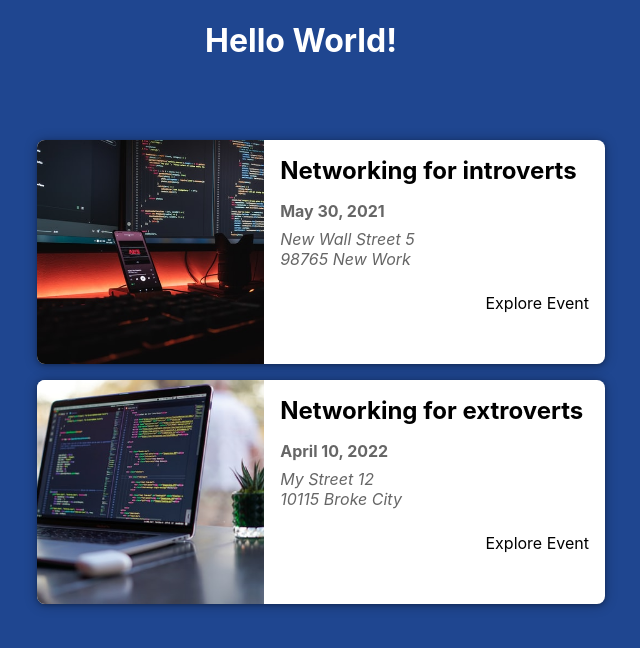
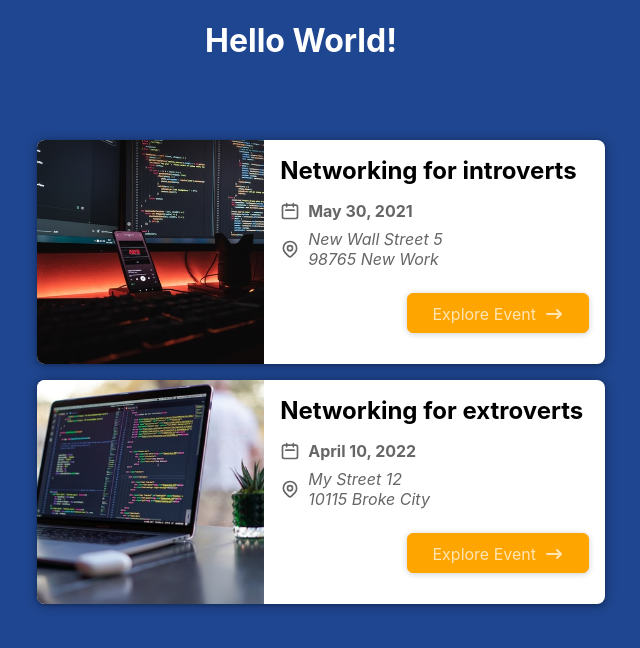
Before and after one commit to yavallejo/Events-App, a Next.js app: page / in a window 1280 px wide. Shown: the top 648 px of the page, without its empty margins (339-979 px from the left). Built offline with nearby package versions, Linux system fonts and the light colour scheme.

Commit message:
feat: :sparkles: Add component button

```diff
--- a/components/events/EventItem.jsx
+++ b/components/events/EventItem.jsx
@@ -1,5 +1,8 @@
-import Link from "next/link";
+import Button from "../ui/Button";
+import DateIcon from "../icons/DateIcon";
 import classes from "./EventItem.module.css";
+import AddressIcon from "../icons/AddresIcon";
+import ArrowRightIcon from "../icons/ArrowRightIcon";
 const EventItem = (props) => {
     const { title, image, location, id, date } = props;
     const humanReadableDate = new Date(date).toLocaleDateString("en-US", {
@@ -16,13 +19,20 @@
                 <div className={classes.summary}>
                     <h2>{title}</h2>
                     <div className={classes.date}>
+                        <DateIcon />
                         <time>{humanReadableDate}</time>
                     </div>
                     <div className={classes.address}>
+                        <AddressIcon />
                         <address>{formattedAddress}</address>
                     </div>
                     <div className={classes.actions}>
-                        <Link href={exploreLink}>Explore Event</Link>
+                        <Button link={exploreLink}>
+                            <span>Explore Event</span>
+                            <span className={classes.icon}>
+                                <ArrowRightIcon />
+                            </span>
+                        </Button>
                     </div>
                 </div>
             </div>
--- /dev/null
+++ b/components/icons/AddresIcon.jsx
@@ -0,0 +1,25 @@
+function AddressIcon() {
+  return (
+    <svg
+      xmlns='http://www.w3.org/2000/svg'
+      fill='none'
+      viewBox='0 0 24 24'
+      stroke='currentColor'
+    >
+      <path
+        strokeLinecap='round'
+        strokeLinejoin='round'
+        strokeWidth={2}
+        d='M17.657 16.657L13.414 20.9a1.998 1.998 0 01-2.827 0l-4.244-4.243a8 8 0 1111.314 0z'
+      />
+      <path
+        strokeLinecap='round'
+        strokeLinejoin='round'
+        strokeWidth={2}
+        d='M15 11a3 3 0 11-6 0 3 3 0 016 0z'
+      />
+    </svg>
+  );
+}
+
+export default AddressIcon;
--- /dev/null
+++ b/components/icons/ArrowRightIcon.jsx
@@ -0,0 +1,17 @@
+function ArrowRightIcon() {
+  return (
+    <svg
+      xmlns='http://www.w3.org/2000/svg'
+      viewBox='0 0 20 20'
+      fill='currentColor'
+    >
+      <path
+        fillRule='evenodd'
+        d='M12.293 5.293a1 1 0 011.414 0l4 4a1 1 0 010 1.414l-4 4a1 1 0 01-1.414-1.414L14.586 11H3a1 1 0 110-2h11.586l-2.293-2.293a1 1 0 010-1.414z'
+        clipRule='evenodd'
+      />
+    </svg>
+  );
+}
+
+export default ArrowRightIcon;
--- /dev/null
+++ b/components/icons/DateIcon.jsx
@@ -0,0 +1,19 @@
+function DateIcon() {
+  return (
+    <svg
+      xmlns='http://www.w3.org/2000/svg'
+      fill='none'
+      viewBox='0 0 24 24'
+      stroke='currentColor'
+    >
+      <path
+        strokeLinecap='round'
+        strokeLinejoin='round'
+        strokeWidth={2}
+        d='M8 7V3m8 4V3m-9 8h10M5 21h14a2 2 0 002-2V7a2 2 0 00-2-2H5a2 2 0 00-2 2v12a2 2 0 002 2z'
+      />
+    </svg>
+  );
+}
+
+export default DateIcon;
--- /dev/null
+++ b/components/ui/Button.jsx
@@ -0,0 +1,11 @@
+import Link from "next/link";
+import classes from "./Button.module.css";
+const Button = (props) => {
+    return (
+        <Link href={props.link}>
+            <a className={classes.btn}>{props.children}</a>
+        </Link>
+    );
+};
+
+export default Button;
--- a/styles/button.module.css
+++ b/components/ui/Button.module.css
@@ -2,10 +2,10 @@
     text-decoration: none;
     cursor: pointer;
     font: inherit;
-    background-color: #03be9f;
-    border: 1px solid #03be9f;
+    background-color: #ffa500;
+    border: 1px solid #ffa500;
     border-radius: 6px;
-    color: #dafff7;
+    color: #ffe5b4;
     padding: 0.5rem 1.5rem;
     text-align: center;
     box-shadow: 0 1px 6px rgba(0, 0, 0, 0.2);
@@ -13,6 +13,6 @@
 
 .btn:hover,
 .btn:active {
-    background-color: #02afa1;
-    border-color: #02afa1;
+    background-color: #cfb900;
+    border-color: #cfb900;
 }
```
